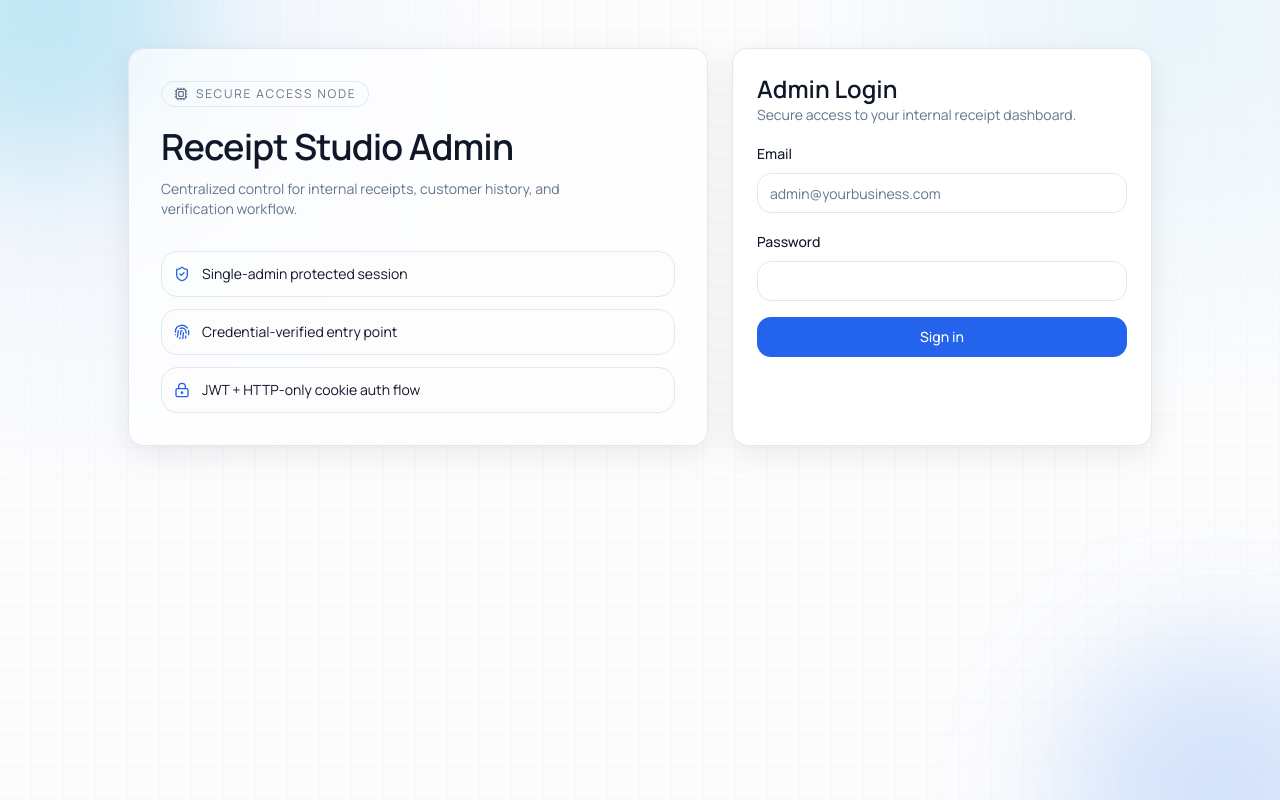
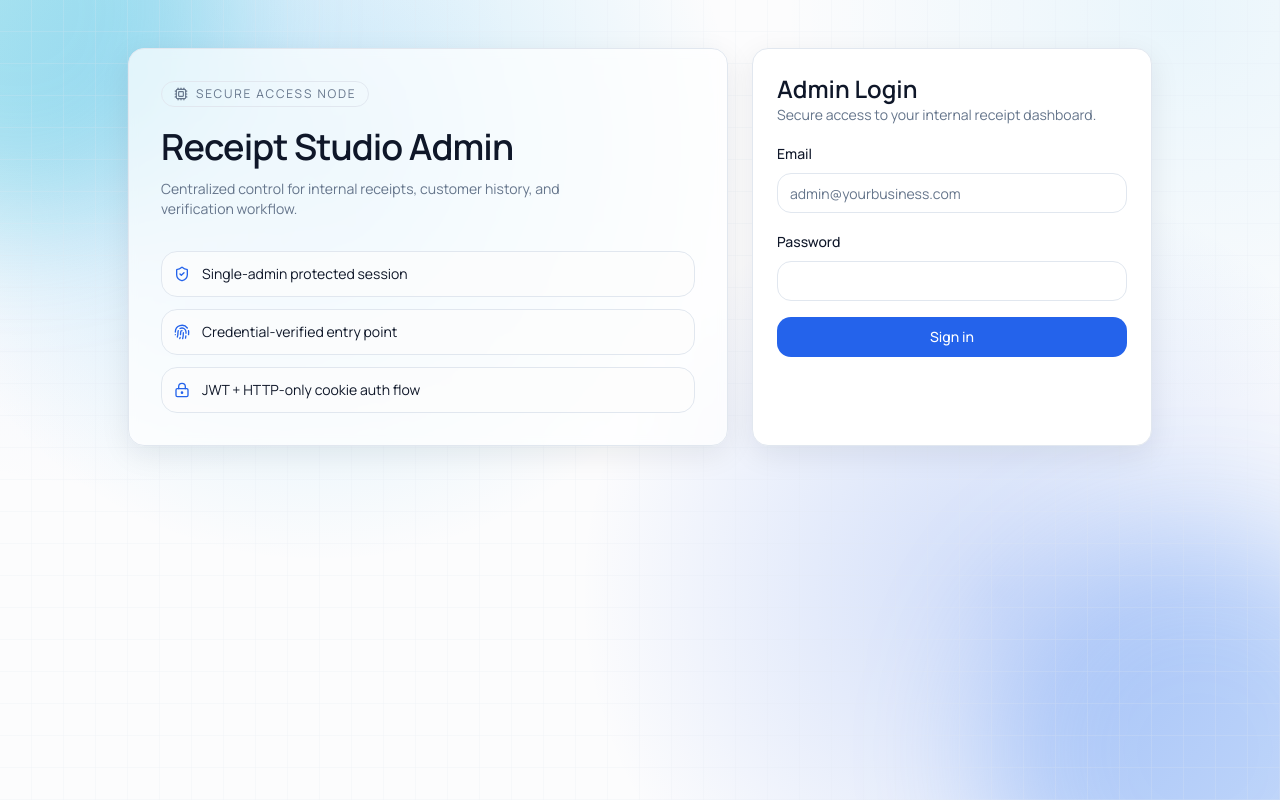
Before and after one commit to mbanefoDaniel/receipt, a Next.js app: page /login in a window 1280 px wide. Built offline with nearby package versions, Linux system fonts and the light colour scheme; no server answers.

Commit message:
fix: stabilize next cache output and tune login layout

```diff
--- a/next.config.ts
+++ b/next.config.ts
@@ -1,6 +1,7 @@
 import type { NextConfig } from "next";
 
 const nextConfig: NextConfig = {
+  distDir: process.env.NODE_ENV === "development" ? ".next-dev" : ".next",
   images: {
     remotePatterns: [
       {
--- a/src/app/(auth)/login/page.tsx
+++ b/src/app/(auth)/login/page.tsx
@@ -15,12 +15,13 @@ export default async function LoginPage({
   return (
     <main className="relative min-h-screen overflow-hidden px-4 py-8 md:py-12">
       <div className="pointer-events-none absolute inset-0">
-        <div className="absolute left-[-10%] top-[-20%] h-[320px] w-[320px] rounded-full bg-cyan-500/20 blur-3xl" />
-        <div className="absolute bottom-[-20%] right-[-8%] h-[320px] w-[320px] rounded-full bg-blue-500/20 blur-3xl" />
-        <div className="absolute inset-0 bg-[linear-gradient(to_right,transparent_0,transparent_31px,hsl(var(--border))_32px),linear-gradient(to_bottom,transparent_0,transparent_31px,hsl(var(--border))_32px)] bg-[size:32px_32px] opacity-30" />
+        <div className="absolute left-[-15%] top-[-25%] h-[420px] w-[420px] rounded-full bg-cyan-500/30 blur-3xl" />
+        <div className="absolute bottom-[-20%] right-[-10%] h-[420px] w-[420px] rounded-full bg-blue-500/30 blur-3xl" />
+        <div className="absolute inset-0 bg-[radial-gradient(circle_at_25%_18%,rgba(14,165,233,0.2),transparent_36%),radial-gradient(circle_at_78%_74%,rgba(37,99,235,0.2),transparent_36%)]" />
+        <div className="absolute inset-0 bg-[linear-gradient(to_right,transparent_0,transparent_31px,hsl(var(--border))_32px),linear-gradient(to_bottom,transparent_0,transparent_31px,hsl(var(--border))_32px)] bg-[size:32px_32px] opacity-40" />
       </div>
 
-      <div className="relative mx-auto grid w-full max-w-5xl gap-6 lg:grid-cols-[1.1fr_420px]">
+      <div className="relative mx-auto grid w-full max-w-5xl gap-6 lg:grid-cols-[1.1fr_400px]">
         <section className="hidden rounded-2xl border bg-card/70 p-8 shadow-soft backdrop-blur-sm lg:block">
           <p className="inline-flex items-center gap-2 rounded-full border px-3 py-1 text-xs uppercase tracking-[0.15em] text-muted-foreground">
             <Cpu className="h-3.5 w-3.5" />
@@ -47,7 +48,7 @@ export default async function LoginPage({
           </div>
         </section>
 
-        <Card className="w-full rounded-2xl border bg-card/85 shadow-soft backdrop-blur-sm">
+        <Card className="w-full max-w-md justify-self-center rounded-2xl border bg-card/85 shadow-soft backdrop-blur-sm sm:max-w-lg lg:max-w-none">
           <CardHeader>
             <CardTitle className="text-2xl">Admin Login</CardTitle>
             <CardDescription>Secure access to your internal receipt dashboard.</CardDescription>
```
Also changed, not shown: tsconfig.json (+18 -4 lines), 1 other file (tests, documents, lock files or other folders).
